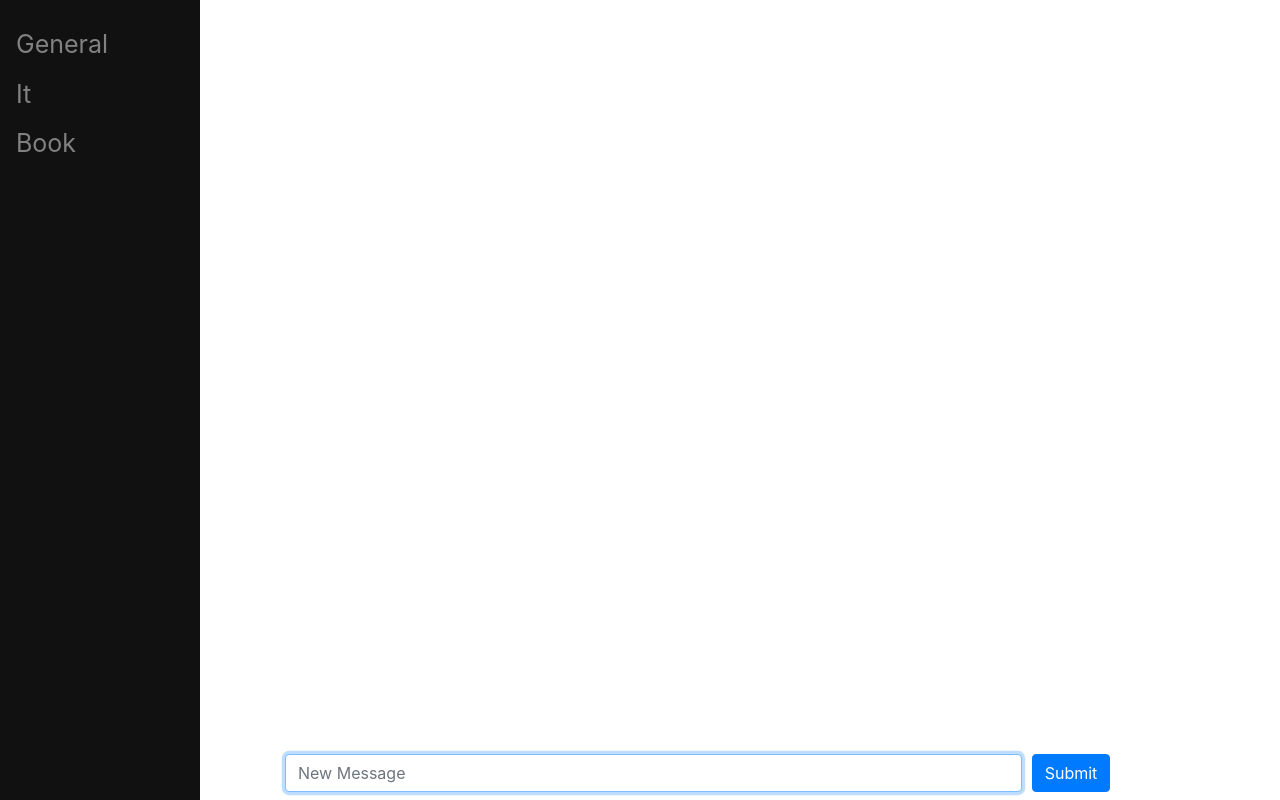
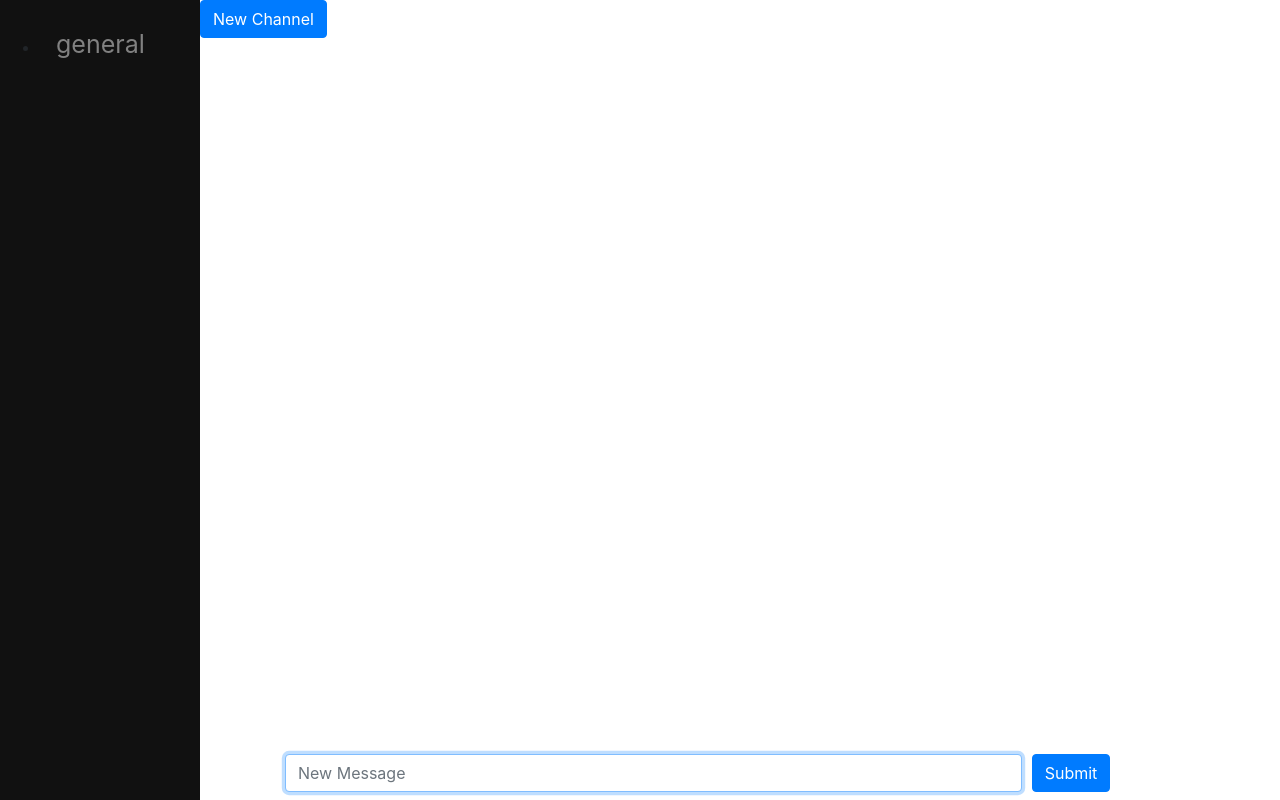
Before and after one commit to sleeperbus/cs50w-project-2, a Flask app: page /message in a window 1280 px wide. Run offline with Flask 2, Linux system fonts and the light colour scheme; data that the repository does not hold is empty; some libraries are stand-ins or nearby versions.

Commit message:
new channel

```diff
--- a/application.py
+++ b/application.py
@@ -29,23 +29,32 @@ def add_user():
 
 @app.route("/message")
 def message():
-    return render_template("message.html")
+    return render_template("message.html", channels=list(channels.keys()))
 
 
 @app.route("/get_messages", methods=["POST"])
 def get_messages():
     channel = request.form.get("channel")
     last_messages = channels[channel]
+    return jsonify({'success': True, 'messages': last_messages})
 
-    print("get_messages")
-    return jsonify({'success': True, 'messages': last_messages})
 
 @socketio.on("submit message")
 def send_message(data):
     channel = data['channel']
     message = data['message']
+    print('channel and message: {}'.format(",".join([channel, message])))
+
     if len(channels[channel]) >= 100:
         l.pop(0)
     channels[channel].append(message)
-    print("in submit message {}".format(",".join([channel, message])))
-    emit('message everywhere', {'channel': channel, 'message': message}, broadcast=True);
+    emit('message everywhere', {'channel': channel, 'message': message}, broadcast=True)
+
+
+@socketio.on("submit new channel")
+def new_channel(data):
+    channel = data['channel']
+    # channels.setdefault(channel, list())
+    if channel not in channels:
+        channels[channel] = list()
+        emit('new channel', {'channel': channel}, broadcast=True)
--- a/static/message.css
+++ b/static/message.css
@@ -6,7 +6,7 @@ sidenav
     position: fixed;
     height: 100%;
     width: 200px;
-    z-index: 1;
+    /*z-index: 1;*/
     top: 0;
     left: 0;
     background-color: #111;
@@ -26,6 +26,10 @@ sidenav
     color: #f1f1f1;
 }
 
+/*.sidenav #new_channel {
+    position: relative;
+}
+*/
 
 
 /*
--- a/static/message.js
+++ b/static/message.js
@@ -3,15 +3,15 @@ document.addEventListener("DOMContentLoaded", () => {
     if (!localStorage.getItem("channel"))
         localStorage.setItem("channel", "general")
 
-    channel = localStorage.getItem("channel")
+    current_channel = localStorage.getItem("channel")
 
     // get chat data of last visitied channel
-    const request = new XMLHttpRequest();
-    request.open('POST', '/get_messages');
+    const req_messgae_history = new XMLHttpRequest();
+    req_messgae_history.open('POST', '/get_messages');
 
     // set callback
-    request.onload = () => {
-        const data = JSON.parse(request.responseText);
+    req_messgae_history.onload = () => {
+        const data = JSON.parse(req_messgae_history.responseText);
         if (data.success) {
             data.messages.forEach(message => {
                 const li = document.createElement("li");
@@ -22,30 +22,49 @@ document.addEventListener("DOMContentLoaded", () => {
         }
     }
 
+    // add data to send with req_messgae_history
+    const data = new FormData();
+    data.append('channel', current_channel);
+    req_messgae_history.send(data);
 
-    // add data to send with request
-    const data = new FormData();
-    data.append('channel', channel);
-    request.send(data);
 
+
+    // set chatting application
     var socket = io.connect(location.protocol + '//' + document.domain + ':' + location.port);
 
     socket.on('connect', () => {
+        // send message
         document.querySelector("#message_form").onsubmit = () => {
             const new_message = document.querySelector("#new_message").value;
             document.querySelector("#new_message").value = '';
-            socket.emit('submit message', {'channel': channel, 'message': new_message});
+            socket.emit('submit message', {'channel': current_channel, 'message': new_message});
+            return false;
+        }
+
+        // create new channel
+        document.querySelector("#channel_form").onsubmit = () => {
+            const new_channel = document.querySelector("#new_channel").value;
+            document.querySelector("#new_channel").value = '';
+            socket.emit('submit new channel', {'channel': new_channel});
             return false;
         }
     })
 
+    // receive new message
     socket.on('message everywhere', data => {
-        if (channel == data.channel) {
+        if (current_channel == data.channel) {
             const li = document.createElement("li");
             li.innerHTML = data.message;
             document.querySelector("#messages").append(li);
         }
     });
 
+    // receive new channel
+    socket.on('new channel', data => {
+        const li = document.createElement("li");
+        li.innerHTML = `<a href='#${data.channel}'>${data.channel}</a>`;
+        document.querySelector("#channel-list").append(li);
+    });
+
 
 })
--- a/templates/base.html
+++ b/templates/base.html
@@ -1,5 +1,5 @@
 <!doctype html>
-<html lang="en">
+<html>
   <head>
     <!-- Required meta tags -->
     <meta charset="utf-8">
--- a/templates/message.html
+++ b/templates/message.html
@@ -10,12 +10,48 @@
 
 <div class="wrapper">
     <div class="sidenav">
-        <a href="#general">General</a>
-        <a href="#it">It</a>
-        <a href="#book">Book</a>
+        <!-- channel list         -->
+        <ul id="channel-list">
+            {% for channel in channels %}
+                <li><a href="#{{ channel }}">{{ channel }}</a></li>
+            {% endfor %}
+        </ul>
     </div>
 
     <div class="main">
+        <!-- new channel  -->
+        <div id="channel">
+            <!-- button trigger modal -->
+            <button type="button" class="btn btn-primary" data-toggle="modal" data-target="#createChannel">New Channel</button>
+
+            <!-- modal  -->
+            <div class="modal fade" id="createChannel" tabindex="-1" role="dialog" aria-labelledby="exampleModalLabel" aria-hidden="true">
+                <div class="modal-dialog modal-dialog-centered" role="document">
+                    <form id="channel_form">
+                        <div class="modal-content">
+                            <div class="modal-header">
+                                <h5 class="modal-title">Create New Channel</h5>
+                                <button type="buttton" class="close" data-dismiss="modal" aria-label="Close">
+                                    <span aria-hidden="true">&times;</span>
+                                </button>
+                            </div>
+                            <div class="modal-body">
+                                    <div class="form-group">
+                                        <label for="channel-name" class="col-form-label">New Channel:</label>
+                                        <input type="text" class="form-control" id="new_channel" autocomplete="off">
+                                    </div>
+                            </div>
+                            <div class="modal-footer">
+                                <button type="button" class="btn btn-secondary" data-dismiss="modal">Close</button>
+                                <button type="submit" class="btn btn-primary" >Create Channel</button>
+                            </div>
+                        </div>
+                    </form>
+                </div>
+            </div>
+        </div>
+
+
         <div id="chat">
             <ul id="messages">
             </ul>
```
